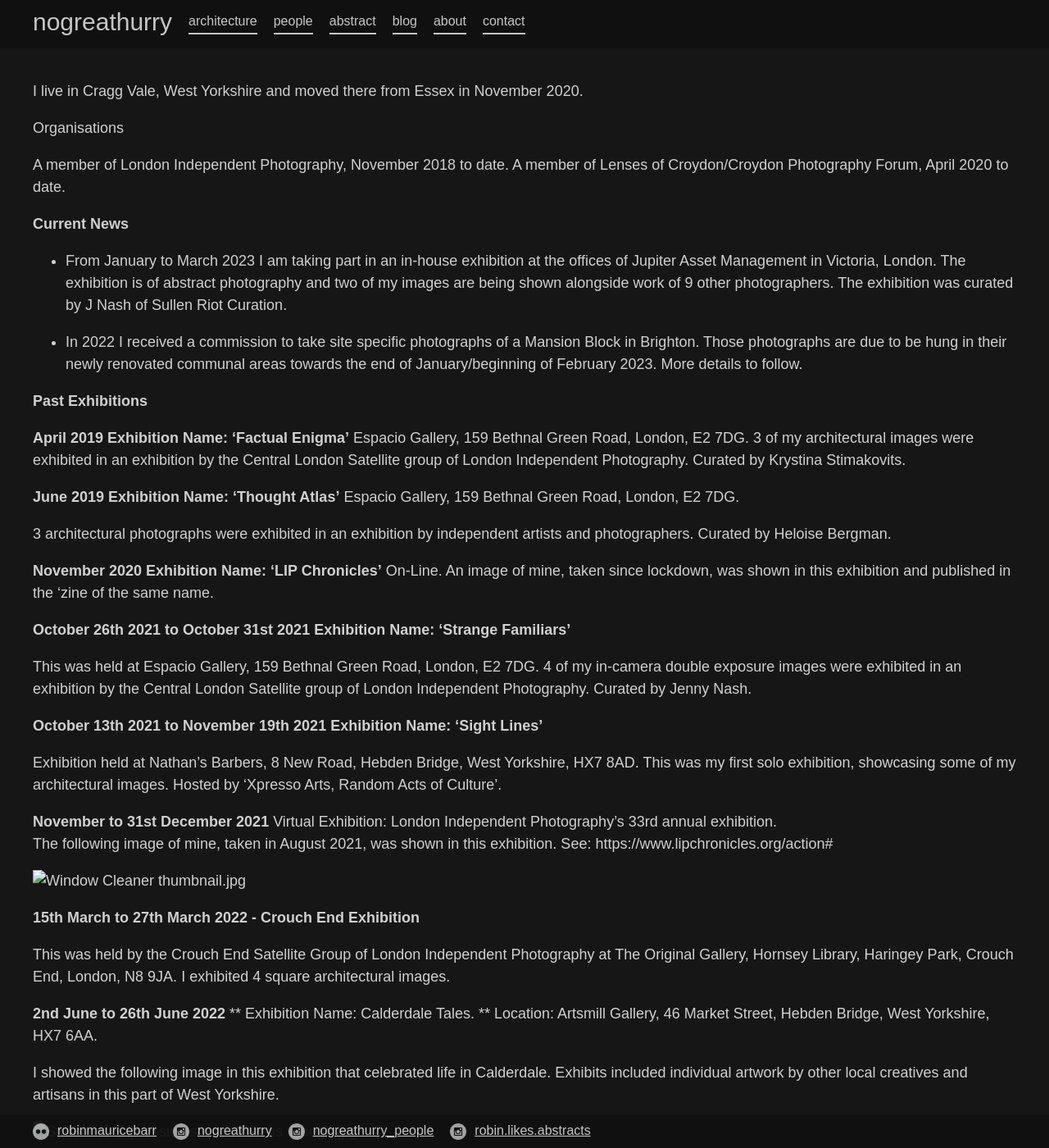
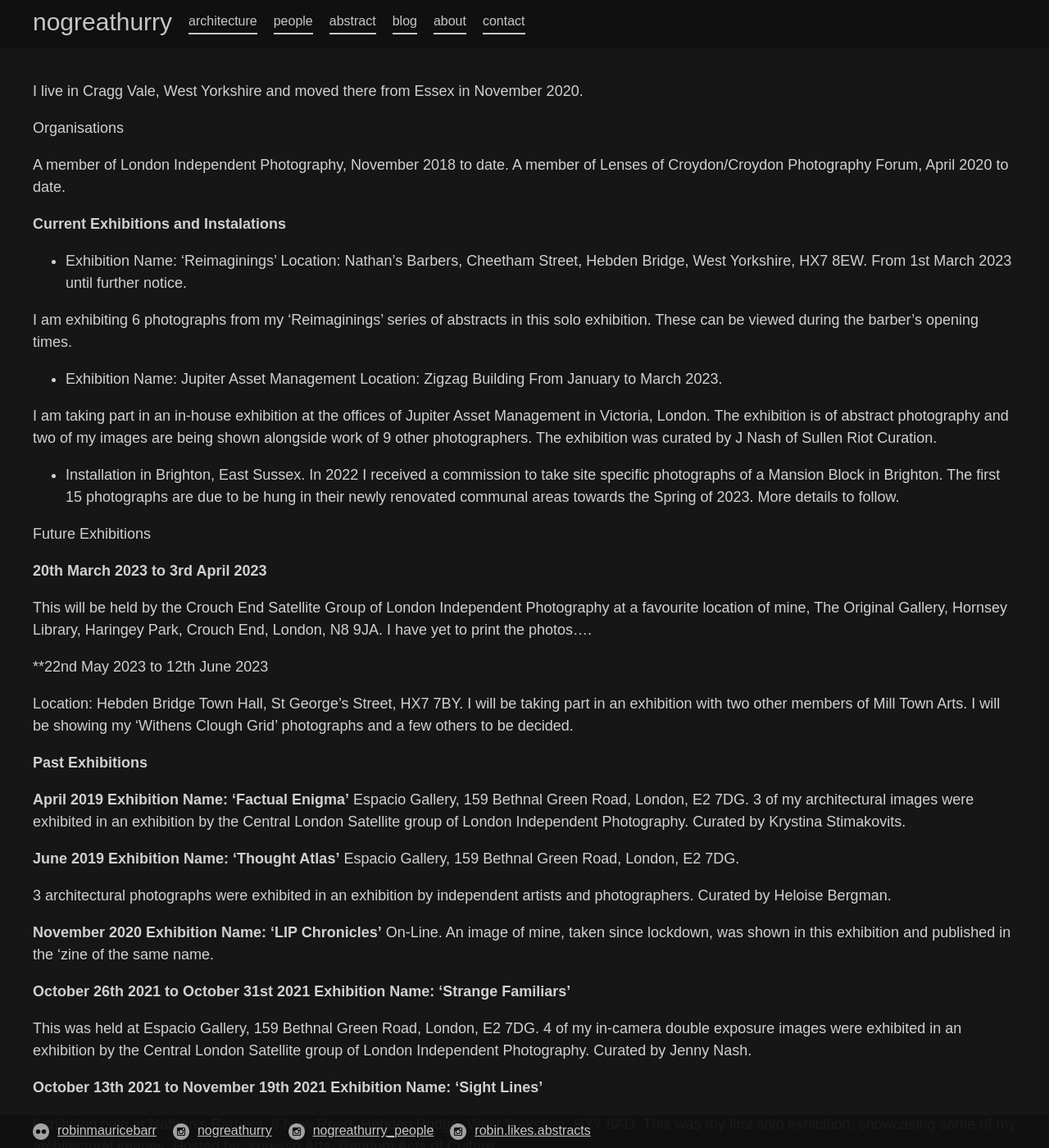
Before and after one commit to 987poiuytrewq/nogreathurry, a Jekyll site: the page built from blog.md, in a window 1280 px wide and 1400 px high. Shown: the whole window at 82% size. Built offline with Jekyll 4.4.1, drawn with Linux system fonts in a browser that asks for light colours; some of the changed text lies outside the part shown.

Commit message:
Updated Blog

```diff
--- a/blog.md
+++ b/blog.md
@@ -10,13 +10,32 @@ Organisations
 A member of London Independent Photography, November 2018 to date.
 A member of Lenses of Croydon/Croydon Photography Forum, April 2020 to date.
 
-**Current News**
+**Current Exhibitions and Instalations**
 
-* From January to March 2023 I am taking part in an in-house exhibition at the offices of Jupiter Asset Management in Victoria, London. The exhibition is of abstract photography and two of my images are being shown alongside work of 9 other photographers. The exhibition was curated by J Nash of Sullen Riot Curation.
+* Exhibition Name: 'Reimaginings'
+Location: Nathan's Barbers, Cheetham Street, Hebden Bridge, West Yorkshire, HX7 8EW.
+From 1st March 2023 until further notice.
 
-* In 2022 I received a commission to take site specific photographs of a Mansion Block in Brighton. Those photographs are due to be hung in their newly renovated communal areas towards the end of January/beginning of February 2023.  More details to follow.
+I am exhibiting 6 photographs from my 'Reimaginings' series of abstracts in this solo exhibition. These can be viewed during the barber's opening times.
 
+* Exhibition Name: Jupiter Asset Management
+Location: Zigzag Building From January to March 2023.
 
+I am taking part in an in-house exhibition at the offices of Jupiter Asset Management in Victoria, London. The exhibition is of abstract photography and two of my images are being shown alongside work of 9 other photographers. The exhibition was curated by J Nash of Sullen Riot Curation.
+
+* Installation in Brighton, East Sussex.
+In 2022 I received a commission to take site specific photographs of a Mansion Block in Brighton. The first 15 photographs are due to be hung in their newly renovated communal areas towards the Spring of 2023.  More details to follow.
+
+Future Exhibitions
+
+**20th March 2023 to 3rd April 2023**
+
+This will be held by the Crouch End Satellite Group of London Independent Photography at a favourite location of mine, The Original Gallery, Hornsey Library, Haringey Park, Crouch End, London, N8 9JA. I have yet to print the photos....
+
+**22nd May 2023 to 12th June 2023
+
+Location: Hebden Bridge Town Hall, St George's Street, HX7 7BY.
+I will be taking part in an exhibition with two other members of Mill Town Arts. I will be showing my 'Withens Clough Grid' photographs and a few others to be decided.
 
 **Past Exhibitions**
 
@@ -62,9 +81,7 @@ This was held by the Crouch End Satellite Group of London Independent Photograph
 ** Exhibition Name: Calderdale Tales.
 ** Location: Artsmill Gallery, 46 Market Street, Hebden Bridge, West Yorkshire, HX7 6AA.
 
-I showed the following image in this exhibition that celebrated life in Calderdale. Exhibits included individual artwork by other local creatives and artisans in this part of West Yorkshire.
-
-![Structural Expressionism at Withens Clough.jpg](/uploads/Structural%20Expressionism%20at%20Withens%20Clough.jpg)
+I showed one image in this exhibition that celebrated life in Calderdale. Exhibits included individual artwork by other local creatives and artisans in this part of West Yorkshire.
 
 **20th June 2022 to 18th July 2022**
 
@@ -85,6 +102,12 @@ I showed a 50x50 cm abstract image in this exhibition. The exhibition coincided
 
 My photograph was featured on the cover of the exhibition catalogue that is available to purchase on line.
 
+**5th February 2023 to 12th February 2023**
+**Exhibition Name: 'The Grid'**
+This was held by the Crouch End Satellite Group of London Independent Photography at The Original Gallery, Hornsey Library, Haringey Park, Crouch End, London, N8 9JA. I showed four framed and one unframed photos.The photographs were taken in Withens Clough, Cragg Vale, near to where I live.
+
+
+
 Other news:
 
 * A photograph of mine was shortlisted by Rankin for his new Rankin's 2020 SkyArts television series broadcast on 29th September 2020.  It ran for 6 weeks. The series captured the spirit of 2020. That image also appeared in the book 'Rankin's 2020' that was published in December 2020. https://www.2020rankin.com/the-book
```
